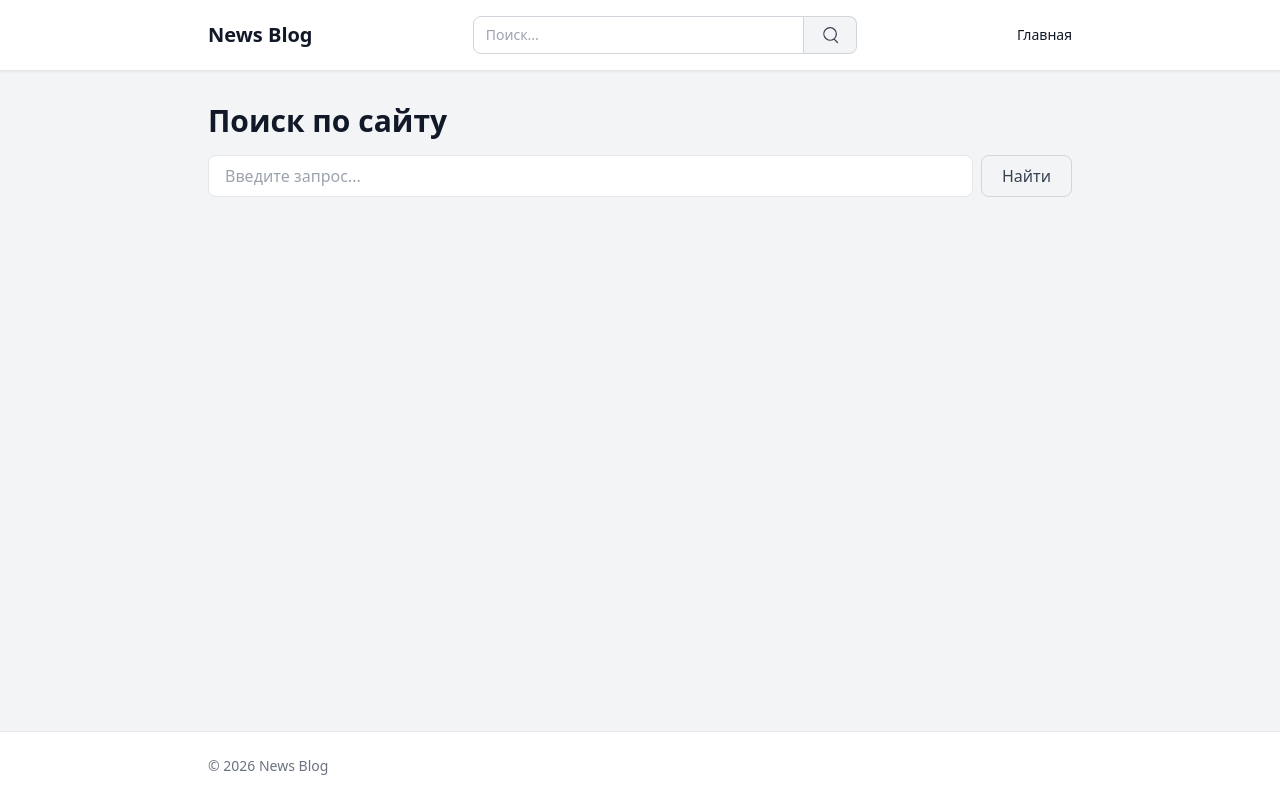
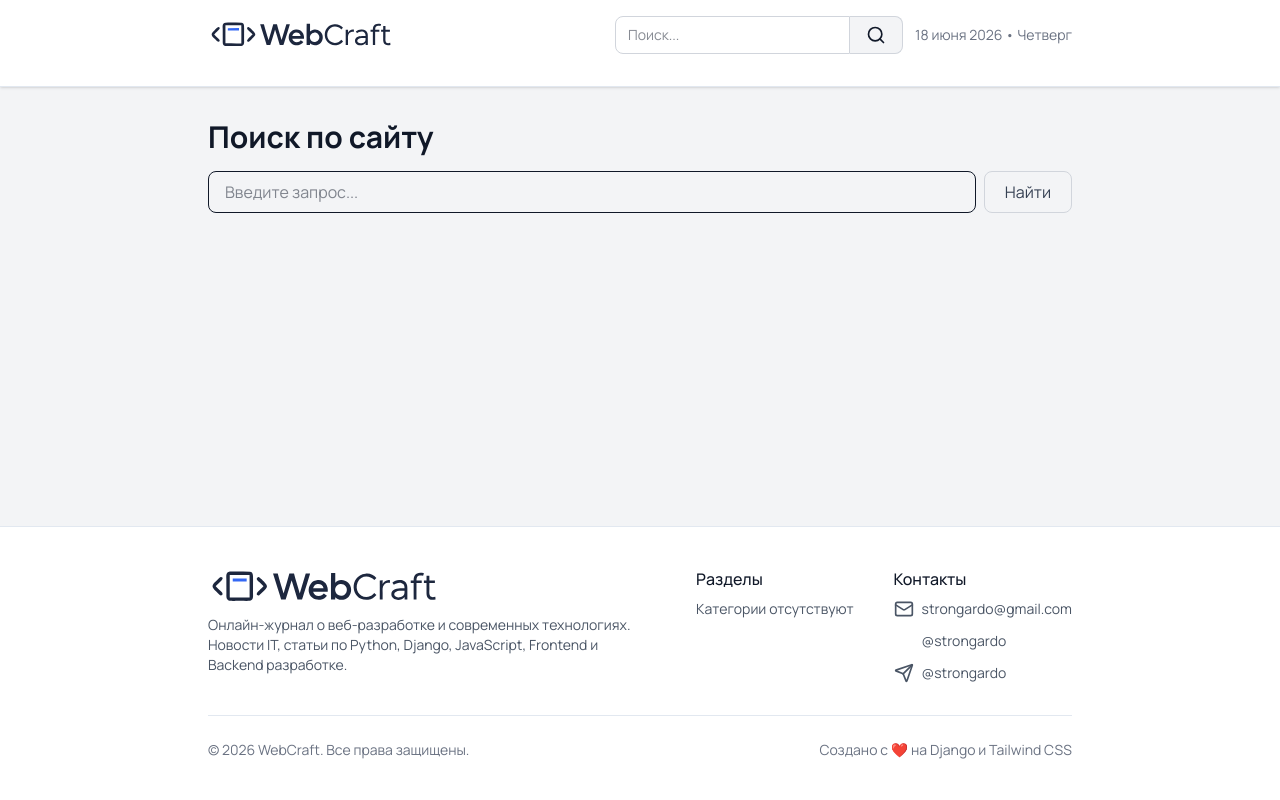
Before and after one commit to strongardo/newsblog, a Django app: page /search/ in a window 1280 px wide. Run offline with Django 5.2, Linux system fonts and the light colour scheme; data that the repository does not hold is empty; some libraries are stand-ins or nearby versions.

Commit message:
Improve site branding and frontend configuration

```diff
--- a/articles/templates/articles/article_detail.html
+++ b/articles/templates/articles/article_detail.html
@@ -3,7 +3,7 @@
 {% load static %}
 
 {% block title %}
-{{ article.title }} | News Blog
+{{ article.title }} | WebCraft
 {% endblock %}
 
 {% block meta_description %}
--- a/articles/templates/articles/includes/article_list.html
+++ b/articles/templates/articles/includes/article_list.html
@@ -23,15 +23,14 @@
 
                 <a
                         href="{% url 'articles:category_detail' article.category.slug %}"
-                        class="inline-block px-3 py-1 text-xs font-medium bg-gray-100 text-gray-600 rounded-full hover:bg-gray-200 transition-colors"
-                >
+                        class="inline-block px-3 py-1 text-xs font-medium font-semibold text-gray-700 bg-gray-100 rounded-full hover:bg-blue-50 hover:text-blue-600 transition">
                     {{ article.category.title }}
                 </a>
 
                 <h2 class="mt-2">
                     <a
                             href="{% url 'articles:article_detail' article.slug %}"
-                            class="text-2xl font-semibold text-gray-900 hover:text-gray-700 transition-colors"
+                            class="text-2xl font-semibold text-gray-900 hover:text-blue-600 transition-colors"
                     >
                         {{ article.title }}
                     </a>
--- a/articles/templates/articles/includes/pagination.html
+++ b/articles/templates/articles/includes/pagination.html
@@ -7,7 +7,7 @@
         {% if articles.has_previous %}
             <li>
                 <a
-                    fref="?{% query_transform page=articles.previous_page_number %}"
+                    href="?{% query_transform page=articles.previous_page_number %}"
 
                     class="px-4 py-2 bg-white border border-gray-300 rounded-lg text-gray-700 hover:bg-gray-100 transition"
                 >
@@ -46,7 +46,7 @@
         {% if articles.has_next %}
             <li>
                 <a
-                    fref="?{% query_transform page=articles.next_page_number %}"
+                    href="?{% query_transform page=articles.next_page_number %}"
                     class="px-4 py-2 bg-white border border-gray-300 rounded-lg text-gray-700 hover:bg-gray-100 transition"
                 >
                     Вперёд →
--- a/articles/templates/articles/search.html
+++ b/articles/templates/articles/search.html
@@ -2,9 +2,9 @@
 
 {% block title %}
 {% if query %}
-Поиск: {{ query }} | News Blog
+Поиск: {{ query }} | WebCraft
 {% else %}
-Поиск | News Blog
+Поиск | WebCraft
 {% endif %}
 {% endblock %}
 
--- /dev/null
+++ b/assets/input.css
@@ -0,0 +1 @@
+@import "tailwindcss";
--- /dev/null
+++ b/static/css/style.css
@@ -0,0 +1,14 @@
+@import url('https://fonts.googleapis.com/css2?family=Manrope:wght@400;500;600;700;800&display=swap');
+
+body {
+    font-family: 'Manrope', sans-serif;
+}
+
+.scrollbar-hide {
+    -ms-overflow-style: none;
+    scrollbar-width: none;
+}
+
+.scrollbar-hide::-webkit-scrollbar {
+    display: none;
+}
--- a/templates/base.html
+++ b/templates/base.html
@@ -5,11 +5,11 @@
 <head>
     <meta charset="UTF-8">
 
-    <title>{% block title %}Последние новости | News Blog {% endblock %}</title>
+    <title>{% block title %} WebCraft {% endblock %}</title>
 
     <meta
             name="description"
-            content="{% block meta_description %}Последние новости политики, экономики и общества. Актуальные материалы и обзоры на News Blog{% endblock %}"
+            content="{% block meta_description %}WebCraft — онлайн-журнал о веб-разработке и современных технологиях. Читайте новости IT, статьи по Python, Django, JavaScript, Frontend и Backend разработке, обзоры инструментов, практические руководства и советы для разработчиков{% endblock %}"
     >
 
     <link
@@ -27,12 +27,12 @@
 
     <meta
             property="og:title"
-            content="{% block og_title %}Последние новости | News Blog{% endblock %}"
+            content="{% block og_title %} WebCraft {% endblock %}"
     >
 
     <meta
             property="og:description"
-            content="{% block og_description %}Последние новости политики, экономики и общества. Актуальные материалы и обзоры на News Blog{% endblock %}"
+            content="{% block og_description %}Новости, статьи и руководства по веб-разработке, Python, Django, JavaScript и современным технологиям{% endblock %}"
     >
 
     <meta
@@ -42,168 +42,29 @@
 
     <meta
             property="og:site_name"
-            content="News Blog"
+            content="WebCraft"
     >
 
     {% block og_image %}
     <meta
             property="og:image"
-            content="{{ request.scheme }}://{{ request.get_host }}/static/images/og-default.jpg"
+            content="{{ request.scheme }}://{{ request.get_host }}/static/images/og-default.png"
     >
     {% endblock %}
 
+    <link rel="icon" type="image/png" sizes="32x32"
+          href="{% static 'images/favicon-32x32.png' %}">
 
+    <link rel="icon" type="image/png" sizes="16x16"
+          href="{% static 'images/favicon-16x16.png' %}">
+
+    <link rel="stylesheet" href="{% static 'css/tailwind.output.css' %}">
+    <link rel="stylesheet" href="{% static 'css/style.css' %}">
 </head>
 
 <body class="bg-gray-100 text-gray-900 min-h-screen flex flex-col">
 
-<header class="bg-white border-b shadow-sm">
-
-    <div class="max-w-4xl mx-auto px-4">
-
-        <div class="flex items-center justify-between py-4">
-
-            <a
-                    href="{% url 'articles:home' %}"
-                    class="text-xl font-bold"
-            >
-                News Blog
-            </a>
-
-            <form
-                    action="{% url 'articles:search' %}"
-                    method="get"
-                    class="hidden md:flex flex-1 max-w-sm"
-            >
-                <input
-                        type="text"
-                        name="q"
-                        placeholder="Поиск..."
-                        class="w-full px-3 py-2 text-sm border border-gray-300 rounded-l-lg focus:outline-none focus:ring-2 focus:ring-gray-400"
-                />
-
-                <button
-                        type="submit"
-                        class="px-4 py-2 bg-gray-100 border border-l-0 border-gray-300 text-gray-700 rounded-r-lg hover:bg-gray-200 transition"
-                >
-                    <svg
-                            xmlns="http://www.w3.org/2000/svg"
-                            fill="none"
-                            viewBox="0 0 24 24"
-                            stroke-width="1.5"
-                            stroke="currentColor"
-                            class="w-5 h-5"
-                    >
-                        <path
-                                stroke-linecap="round"
-                                stroke-linejoin="round"
-                                d="m21 21-4.35-4.35m0 0A7.5 7.5 0 1 0 6.15 6.15a7.5 7.5 0 0 0 10.5 10.5Z"
-                        />
-                    </svg>
-                </button>
-            </form>
-
-            <button
-                    id="menu-button"
-                    class="md:hidden text-gray-700"
-            >
-                ☰
-            </button>
-
-            <nav class="hidden md:block">
-
-                <ul class="flex items-center gap-4 text-sm font-medium">
-
-                    <li>
-                        <a
-                                href="{% url 'articles:home' %}"
-                                class="hover:text-blue-600"
-                        >
-                            Главная
-                        </a>
-                    </li>
-
-                    {% for category in menu_categories %}
-                    <li>
-                        <a
-                                href="{% url 'articles:category_detail' category.slug %}"
-                                class="hover:text-blue-600"
-                        >
-                            {{ category.title }}
-                        </a>
-                    </li>
-                    {% endfor %}
-
-                </ul>
-            </nav>
-
-        </div>
-
-        <nav
-                id="mobile-menu"
-                class="hidden md:hidden pb-4"
-        >
-            <form
-                    action="{% url 'articles:search' %}"
-                    method="get"
-                    class="flex mb-4"
-            >
-                <input
-                        type="text"
-                        name="q"
-                        placeholder="Поиск..."
-                        class="flex-1 px-3 py-2 border border-gray-300 rounded-l-lg focus:outline-none focus:ring-2 focus:ring-gray-400"
-                >
-
-                <button
-                        type="submit"
-                        class="px-4 py-2 bg-gray-100 border border-l-0 border-gray-300 text-gray-700 rounded-r-lg hover:bg-gray-200 transition"
-                >
-                    <svg
-                            xmlns="http://www.w3.org/2000/svg"
-                            fill="none"
-                            viewBox="0 0 24 24"
-                            stroke-width="1.5"
-                            stroke="currentColor"
-                            class="w-5 h-5"
-                    >
-                        <path
-                                stroke-linecap="round"
-                                stroke-linejoin="round"
-                                d="m21 21-4.35-4.35m0 0A7.5 7.5 0 1 0 6.15 6.15a7.5 7.5 0 0 0 10.5 10.5Z"
-                        />
-                    </svg>
-                </button>
-            </form>
-
-            <ul class="flex flex-col gap-3 text-sm font-medium">
-
-                <li>
-                    <a
-                            href="{% url 'articles:home' %}"
-                            class="block hover:text-blue-600"
-                    >
-                        Главная
-                    </a>
-                </li>
-
-                {% for category in menu_categories %}
-                <li>
-                    <a
-                            href="{% url 'articles:category_detail' category.slug %}"
-                            class="block hover:text-blue-600"
-                    >
-                        {{ category.title }}
-                    </a>
-                </li>
-                {% endfor %}
-
-            </ul>
-        </nav>
-
-    </div>
-
-</header>
+{% include 'page_header.html' %}
 
 <main class="flex-1">
     <div class="max-w-4xl mx-auto px-4 py-8">
@@ -214,18 +75,14 @@
     </div>
 </main>
 
-<footer class="border-t bg-white">
-    <div class="max-w-4xl mx-auto px-4 py-6">
-
-        <p class="text-sm text-gray-500">
-            © 2026 News Blog
-        </p>
-
-    </div>
-</footer>
+{% include 'page_footer.html' %}
 
 <script src="{% static 'js/mobile_menu.js' %}"></script>
 {% block scripts %}{% endblock %}
-<script src="https://cdn.tailwindcss.com"></script>
+<!--<script src="https://cdn.tailwindcss.com"></script>-->
+<script src="https://unpkg.com/lucide@0.542.0/dist/umd/lucide.min.js"></script>
+<script>
+    lucide.createIcons();
+</script>
 </body>
 </html>
--- /dev/null
+++ b/templates/page_footer.html
@@ -0,0 +1,104 @@
+{% load static %}
+
+<footer class="border-t border-slate-200 bg-white">
+    <div class="max-w-4xl mx-auto px-4 py-10">
+
+        <div class="flex flex-col md:flex-row md:justify-between gap-8">
+
+            <div>
+                <a href="{% url 'articles:home' %}" class="flex items-center gap-2">
+                    <img
+                            src="{% static 'images/logo.svg' %}"
+                            alt="WebCraft"
+                            class="h-10 w-auto"
+                    />
+                </a>
+
+                <p class="mt-2 text-sm text-gray-600 max-w-md">
+                    Онлайн-журнал о веб-разработке и современных технологиях.
+                    Новости IT, статьи по Python, Django, JavaScript,
+                    Frontend и Backend разработке.
+                </p>
+            </div>
+
+            <div>
+                <h4 class="font-medium text-gray-900">
+                    Разделы
+                </h4>
+
+                <ul class="mt-2 space-y-1 text-sm text-gray-600">
+                    {% for category in menu_categories %}
+                    <li>
+                        <a
+                                href="{{ category.get_absolute_url }}"
+                                class="hover:text-blue-600"
+                        >
+                            {{ category.title }}
+                        </a>
+                    </li>
+                    {% empty %}
+                    <li>
+                        Категории отсутствуют
+                    </li>
+                    {% endfor %}
+                </ul>
+            </div>
+
+            <div>
+                <h4 class="font-medium text-gray-900">
+                    Контакты
+                </h4>
+
+                <ul class="mt-2 space-y-3 text-sm text-gray-600">
+
+                    <li class="flex items-center gap-2">
+                        <i data-lucide="mail" class="size-5"></i>
+
+                        <a href="mailto:strongardo@gmail.com" class="hover:text-blue-600">
+                            strongardo@gmail.com
+                        </a>
+                    </li>
+
+                    <li class="flex items-center gap-2">
+                        <i data-lucide="github" class="size-5"></i>
+
+                        <a href="https://github.com/strongardo"
+                           target="_blank"
+                           rel="noopener noreferrer"
+                           class="hover:text-blue-600">
+                            @strongardo
+                        </a>
+                    </li>
+
+                    <li class="flex items-center gap-2">
+                        <i data-lucide="send" class="size-5"></i>
+
+                        <a href="https://t.me/strongardo"
+                           target="_blank"
+                           rel="noopener noreferrer"
+                           class="hover:text-blue-600">
+                            @strongardo
+                        </a>
+                    </li>
+
+
+
+                </ul>
+            </div>
+
+        </div>
+
+        <div class="border-t border-slate-200 mt-8 pt-6 flex flex-col md:flex-row md:justify-between gap-3">
+
+            <p class="text-sm text-gray-500">
+                © 2026 WebCraft. Все права защищены.
+            </p>
+
+            <p class="text-sm text-gray-500">
+                Создано с ❤️ на Django и Tailwind CSS
+            </p>
+
+        </div>
+
+    </div>
+</footer>
--- /dev/null
+++ b/templates/page_header.html
@@ -0,0 +1,73 @@
+{% load static %}
+
+<header class="bg-white border-b border-b border-slate-200 shadow-sm">
+
+    <div class="max-w-4xl mx-auto px-4">
+
+        <div class="flex flex-col gap-3 py-4 md:flex-row md:items-center">
+
+            <a
+                    href="{% url 'articles:home' %}"
+                    class="shrink-0"
+            >
+                <img
+                        src="{% static 'images/logo.svg' %}"
+                        alt="WebCraft"
+                        class="h-8 w-auto"
+                >
+            </a>
+
+            <div class="flex flex-col gap-3 md:flex-row md:items-center md:ml-auto">
+
+                <form
+                        action="{% url 'articles:search' %}"
+                        method="get"
+                        class="w-full md:w-72"
+                >
+                    <div class="flex">
+                        <input
+                                type="text"
+                                name="q"
+                                placeholder="Поиск..."
+                                class="w-full px-3 py-2 text-sm border border-gray-300 rounded-l-lg focus:outline-none focus:ring-2 focus:ring-blue-500"
+                        >
+
+                        <button
+                                type="submit"
+                                class="px-4 py-2 bg-gray-100 border border-l-0 border-gray-300 rounded-r-lg hover:bg-gray-200 transition"
+                        >
+                            <i data-lucide="search" class="w-5 h-5"></i>
+                        </button>
+                    </div>
+                </form>
+
+                <div class="text-sm text-gray-500 whitespace-nowrap">
+                    {% now "d E Y" %} • {% now "l" %}
+                </div>
+
+            </div>
+
+        </div>
+
+        <nav class="pb-4 overflow-x-auto scrollbar-hide">
+
+            <ul class="flex gap-2 min-w-max">
+
+                {% for category in menu_categories %}
+                <li>
+                    <a
+                            href="{% url 'articles:category_detail' category.slug %}"
+                            class="inline-flex items-center px-4 py-2 text-sm font-semibold text-gray-700 bg-gray-100 rounded-full hover:bg-blue-50 hover:text-blue-600 transition"
+                    >
+                        {{ category.title }}
+                    </a>
+                </li>
+                {% endfor %}
+
+            </ul>
+
+        </nav>
+
+    </div>
+
+</header>
```
Also changed, not shown: articles/templates/articles/category_detail.html (+4 -4 lines), static/css/tailwind.output.css (added), static/images/favicon-16x16.png (added), static/images/favicon-32x32.png (added), static/images/logo.svg (added), static/images/og-default.png (added), 1 other file.
